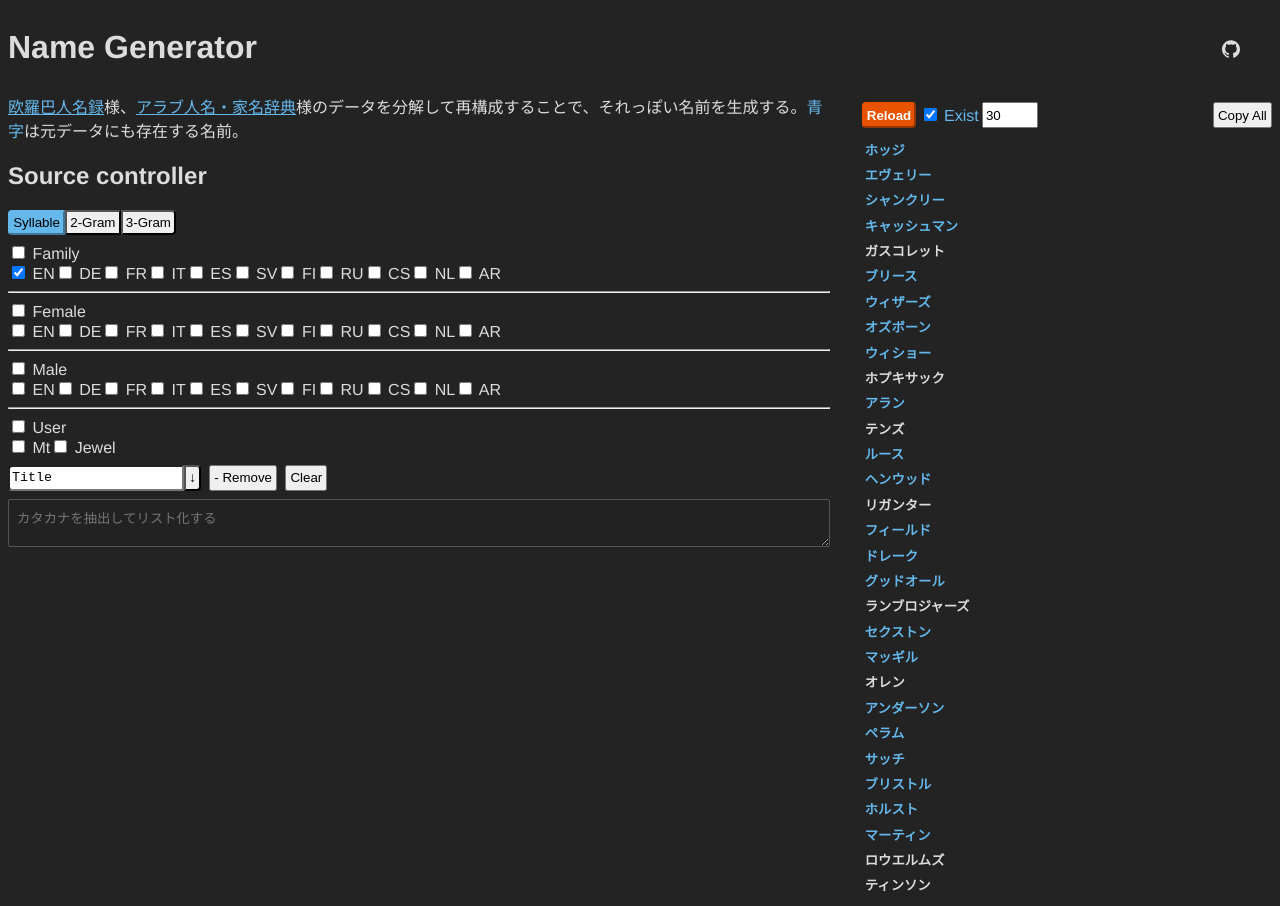
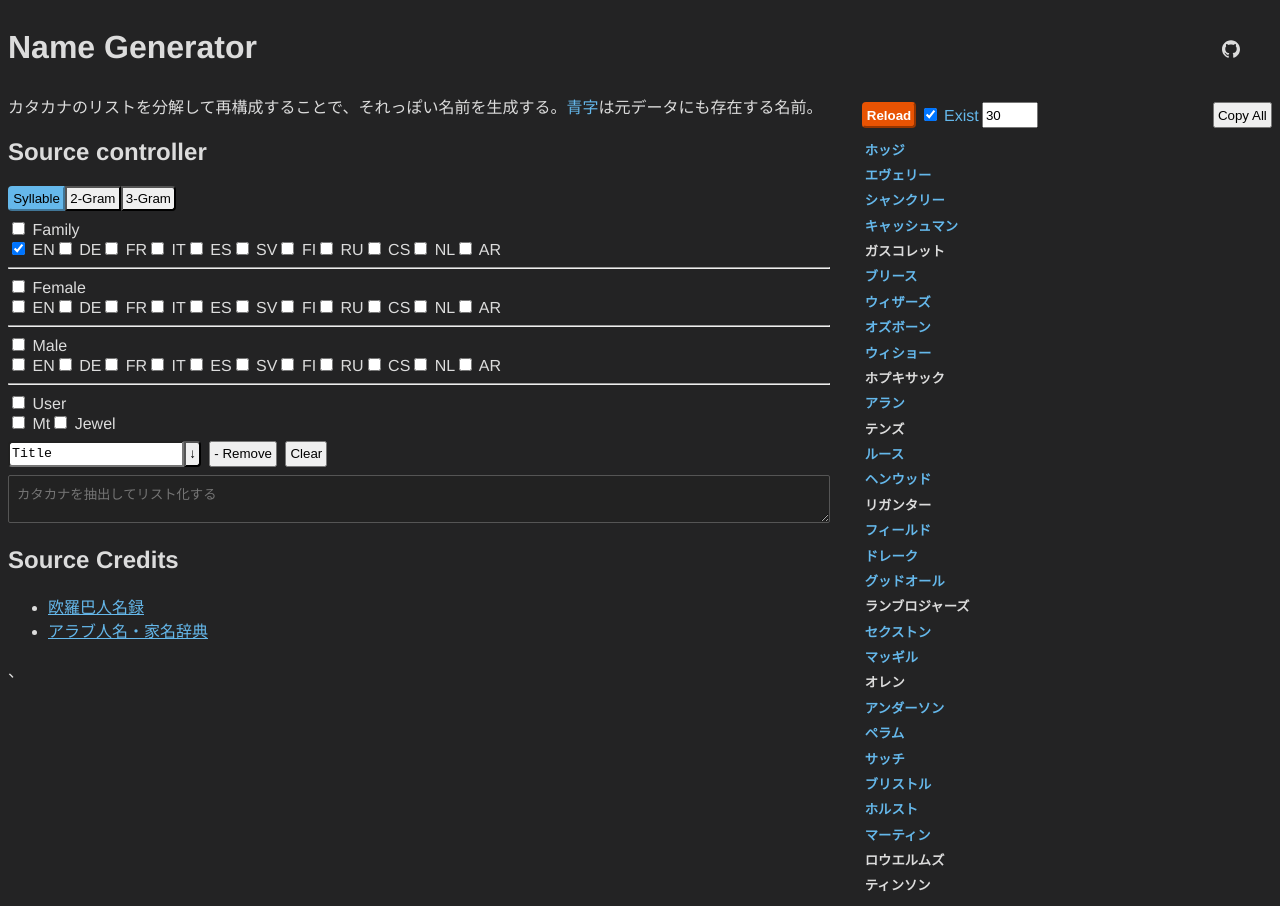
Before and after one commit to techa/name-generator, a SvelteKit app: page / in a window 1280 px wide. Built offline with nearby package versions, Linux system fonts and the light colour scheme.

Commit message:
fix(view): Add 'Source Credits' refactor: Resolve eslint error

```diff
--- a/src/routes/+page.svelte
+++ b/src/routes/+page.svelte
@@ -32,7 +32,9 @@
 
 	$: if (mount) {
 		ng.splitter = splitter;
+		// eslint-disable-next-line @typescript-eslint/no-unused-expressions
 		existFilter;
+		// eslint-disable-next-line @typescript-eslint/no-unused-expressions
 		howmany;
 		reload();
 	}
@@ -57,7 +59,7 @@
 				checks[types.length] = [false, false];
 				console.log('Mt and Jewel data loaded.');
 			} catch (error) {
-				console.error('Bad fetch response');
+				console.error(`Bad fetch response. ${error}`);
 			}
 		}
 		userKeys = Object.keys(userResource);
@@ -134,7 +136,7 @@
 				}
 				names.add(name.kana);
 				result.push(name);
-			} catch (error) {
+			} catch {
 				break;
 			}
 		}
@@ -184,12 +186,7 @@
 <main class="flex">
 	<section class="left">
 		<div class="about">
-			<a href="https://www.worldsys.org/europe" rel="noopener noreferrer"
-				>欧羅巴人名録</a
-			>様、<a
-				href="https://alarabiyah.sakura.ne.jp/category/words/name/"
-				rel="noopener noreferrer">アラブ人名・家名辞典</a
-			>様のデータを分解して再構成することで、それっぽい名前を生成する。<span
+			カタカナのリストを分解して再構成することで、それっぽい名前を生成する。<span
 				>青字</span
 			>は元データにも存在する名前。
 		</div>
@@ -255,6 +252,27 @@
 		</form>
 
 		<AddSource {userResource} on:save={save} />
+
+		<h2>Source Credits</h2>
+		<ul>
+			<li>
+				<a
+					href="https://www.worldsys.org/europe"
+					rel="noopener noreferrer"
+				>
+					欧羅巴人名録
+				</a>
+			</li>
+			<li>
+				<a
+					href="https://alarabiyah.sakura.ne.jp/category/words/name/"
+					rel="noopener noreferrer"
+				>
+					アラブ人名・家名辞典
+				</a>
+			</li>
+		</ul>
+		、
 	</section>
 	<section class="right w-1/2">
 		<form class="tool flex" on:change={saveSettings}>
```
